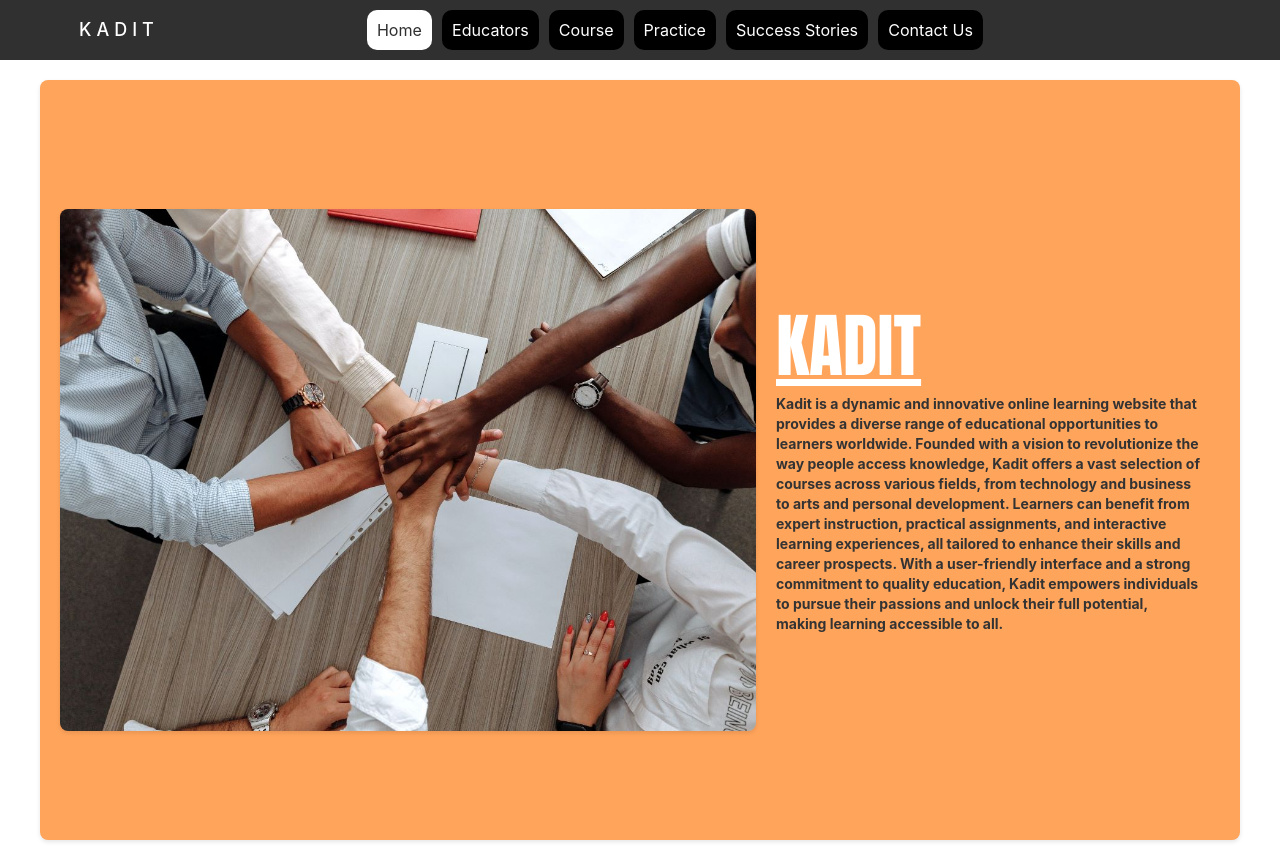
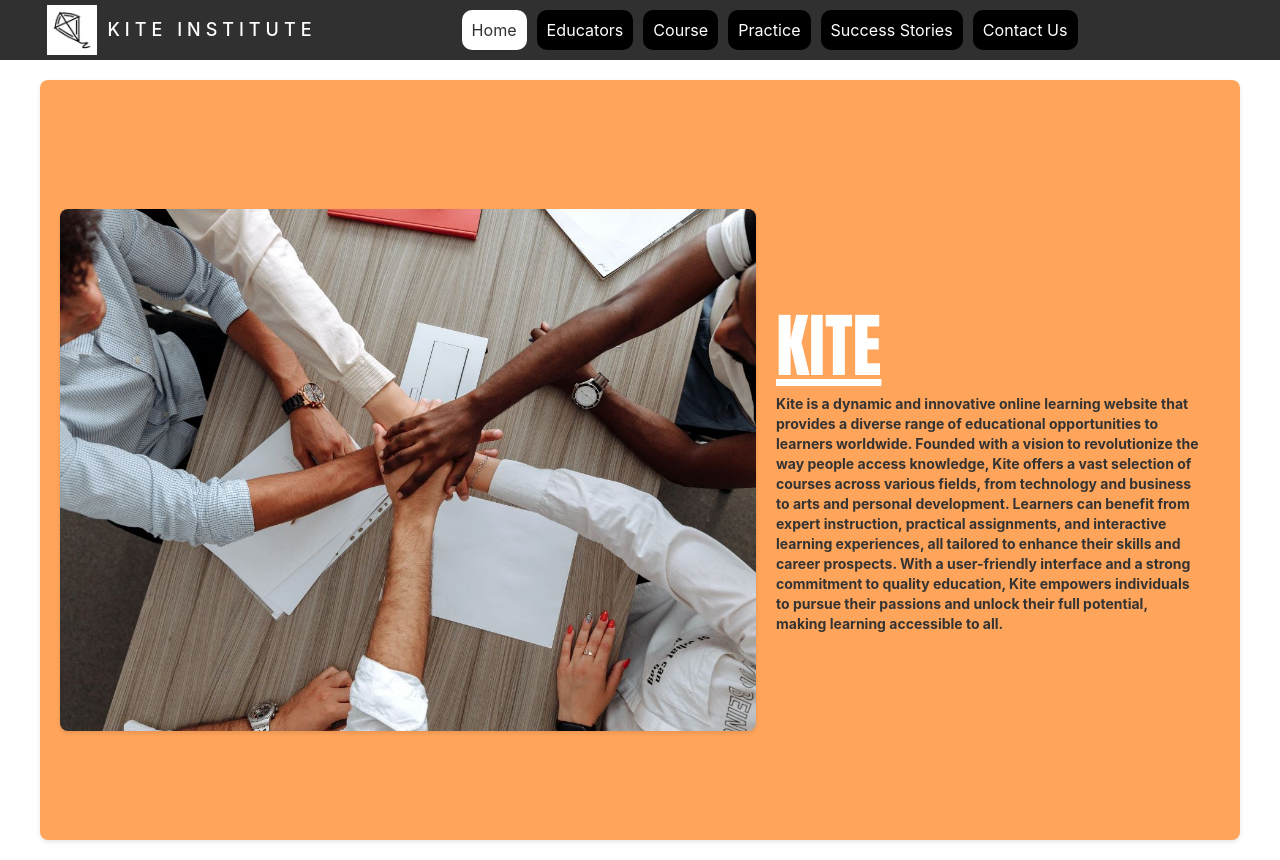
Before and after one commit to Vishwa1418/Back-end-Pillars, a React (Create React App) app: page /main/home in a window 1280 px wide. Built offline with nearby package versions, Linux system fonts and the light colour scheme; no server answers.

Commit message:
updated files

```diff
--- a/src/App.css
+++ b/src/App.css
@@ -381,12 +381,21 @@ nav{
   }
 
 }
-.logo{
-    display: flex;
-    color: #fff;
-    text-transform: uppercase;
-    letter-spacing: 5px;
-    font-size: 20px;
+.logo {
+  display: flex;
+  align-items: center;
+  color: #fff;
+  text-transform: uppercase;
+  letter-spacing: 5px;
+  font-size: 20px;
+}
+
+.logo img {
+  width: 50px;
+  /* Adjust the size as needed */
+  height: auto;
+  /* Maintain aspect ratio */
+  margin-right: 10px;
 }
 
   .home
--- a/src/pages/Contactus.js
+++ b/src/pages/Contactus.js
@@ -60,7 +60,7 @@ const Contactus = () => {
             </div>
             <div className="text">
               <h3>Email</h3>
-              <p>kadit@gmail.com</p>
+              <p>kite@gmail.com</p>
             </div>
           </div>
         </div>
@@ -79,7 +79,7 @@ const Contactus = () => {
             </div>
             <div className="inputBox">
               <input
-                type="text"
+                type="email"
                 name="email"
                 value={email}
                 onChange={(e) => setEmail(e.target.value)}
--- a/src/pages/home.js
+++ b/src/pages/home.js
@@ -47,14 +47,14 @@ function Home() {
             <BoxContainer>
                 <Image src={MyImage} alt="Image Description" />
                 <Content>
-                <UnderlinedHeading>KADIT</UnderlinedHeading>
-                Kadit is a dynamic and innovative online learning website that provides a diverse range
+                <UnderlinedHeading>KITE</UnderlinedHeading>
+                Kite is a dynamic and innovative online learning website that provides a diverse range
                 of educational opportunities to learners worldwide. Founded with a vision to revolutionize
-                the way people access knowledge, Kadit offers a vast selection of courses across various
+                the way people access knowledge, Kite offers a vast selection of courses across various
                 fields, from technology and business to arts and personal development. Learners can
                 benefit from expert instruction, practical assignments, and interactive learning
                 experiences, all tailored to enhance their skills and career prospects. With a
-                user-friendly interface and a strong commitment to quality education, Kadit empowers
+                user-friendly interface and a strong commitment to quality education, Kite empowers
                 individuals to pursue their passions and unlock their full potential, making learning
                 accessible to all.
                 </Content> {/* Add closing tag for Content */}
--- a/src/pages/layout.js
+++ b/src/pages/layout.js
@@ -1,6 +1,7 @@
 import { useEffect, useRef, useState } from 'react'
 import {NavLink, Outlet, useNavigate} from 'react-router-dom'
 import { getUserdata } from './API'
+import bgImage from './logo.jpeg';
 function Layout(){
 
     const [data,setData] = useState()
@@ -29,7 +30,8 @@ function Layout(){
             <div className='layout'>
             <nav>
                 <div class="logo">
-                    <h4>KADIT</h4>
+                <img src={bgImage} alt="Image Description"  />
+                    <h4>KITE INSTITUTE</h4>
                 </div>
                 <div class="nav-links" ref={nav}>
                     <li onClick={navSlide}>
```
Also changed, not shown: src/pages/logo.jpeg (added), 1 other file (tests, documents, lock files or other folders).
